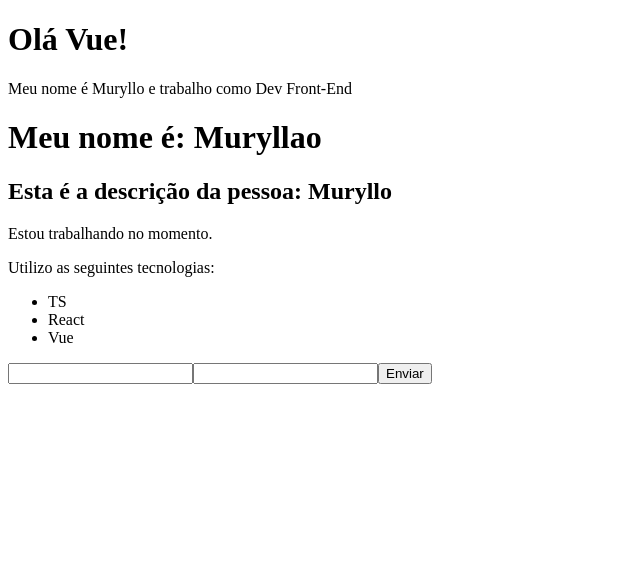
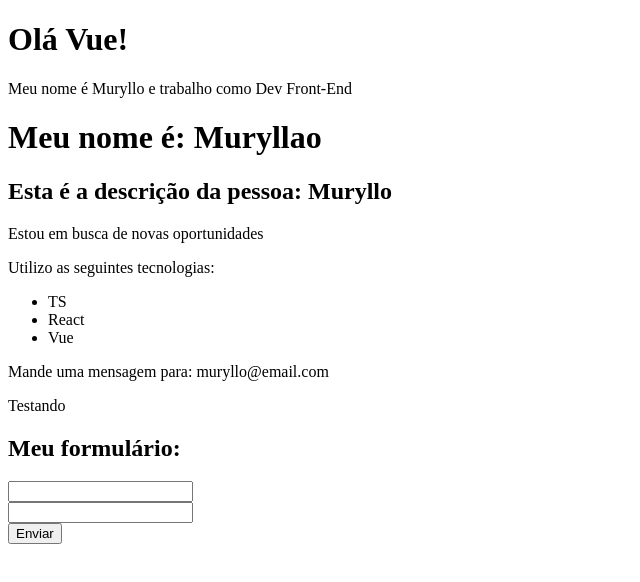
Before and after one commit to muryllohenriq/estudos-vue, a Vue app: page / in a window 1280 px wide. Shown: the top 582 px of the page, without its empty margins (0-640 px from the left). Built offline with nearby package versions, Linux system fonts and the light colour scheme.

Commit message:
aprendendo diretivas

```diff
--- a/src/components/Form.vue
+++ b/src/components/Form.vue
@@ -1,9 +1,18 @@
 <template>
-  <form action="">
-    <InputText />
-    <InputText />
-    <Submit />
-  </form>
+  <div>
+    <h2>Meu formulário:</h2>
+    <form action="">
+      <div>
+        <InputText />
+      </div>
+      <div>
+        <InputText />
+      </div>
+      <div>
+        <Submit />
+      </div>
+    </form>
+  </div>
 </template>
 <script>
 import InputText from "./form/InputText.vue";
--- a/src/components/Info.vue
+++ b/src/components/Info.vue
@@ -1,14 +1,24 @@
 <template>
-    <p>Estou trabalhando no momento.</p>
+    <p v-if="esta_trabalhando">Estou trabalhando no momento.</p>
+    <p v-else>Estou em busca de novas oportunidades</p>
     <p>Utilizo as seguintes tecnologias:</p>
     <ul>
         <li>TS</li>
         <li>React</li>
         <li>Vue</li>
     </ul>
+    <p v-show="mostrar_email">Mande uma mensagem para: {{ email }}</p>
+    <p v-if="3 > 2">Testando</p>
 </template>
 <script>
 export default {
     name: 'info',
+    data() {
+        return {
+            esta_trabalhando: false,
+            mostrar_email: true,
+            email: 'muryllo@email.com'
+        }
+    }
 }
 </script>
```
